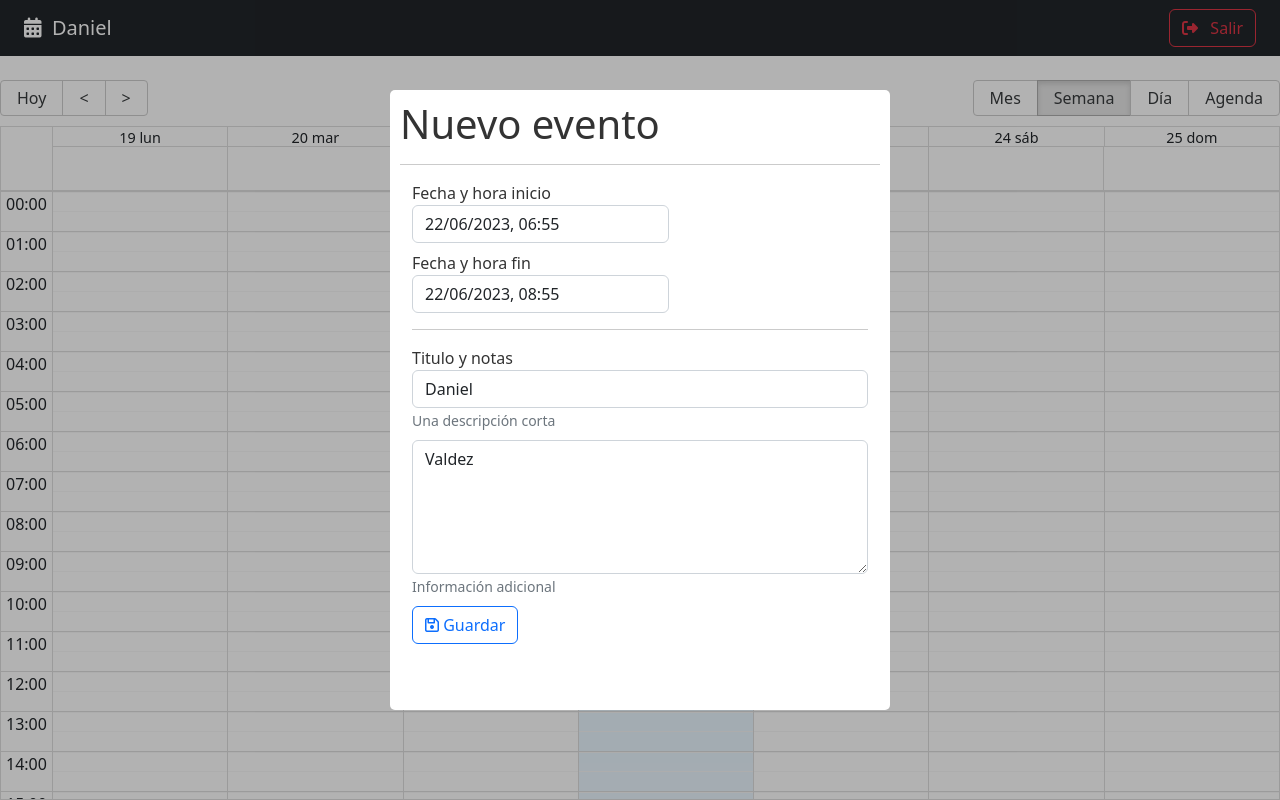
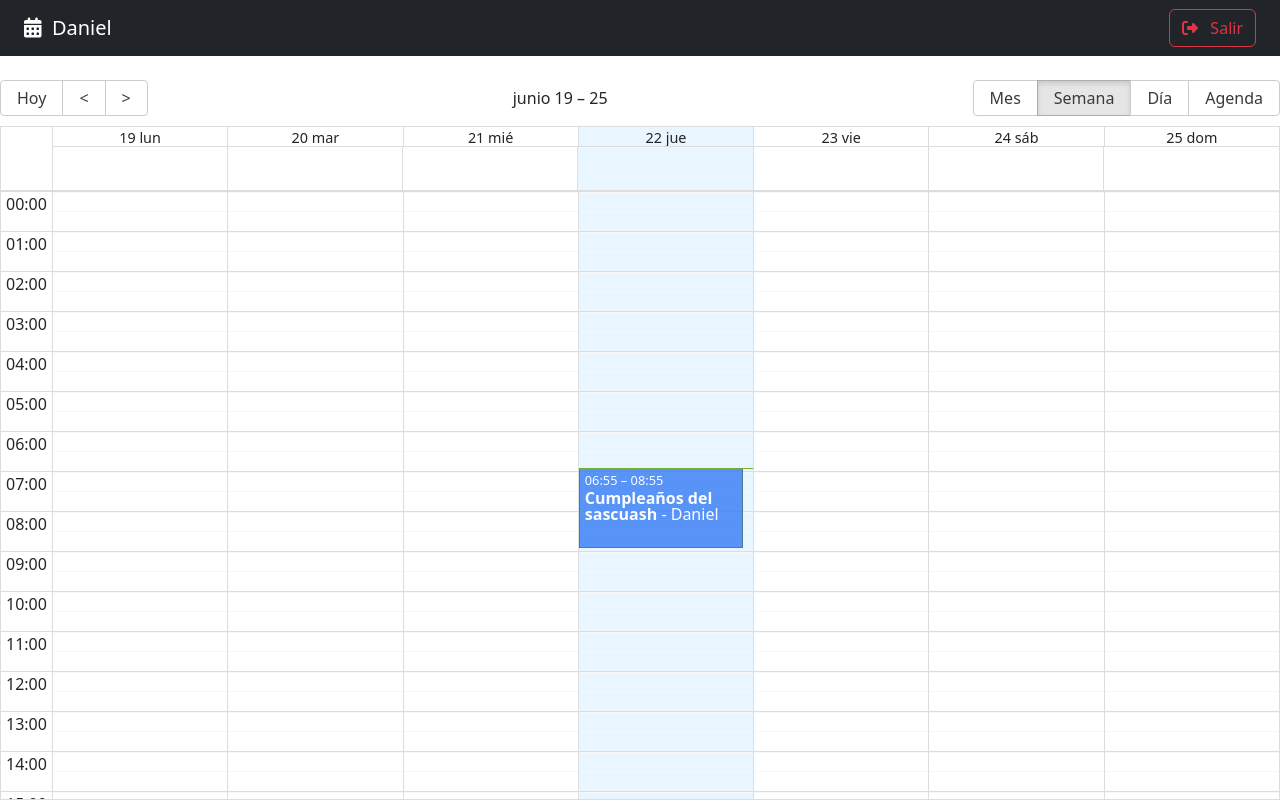
Before and after one commit to DanielVldz/Calendar, a React (Vite) app: page / in a window 1280 px wide. Built offline with nearby package versions, Linux system fonts and the light colour scheme.

Commit message:
Mostrar y ocultar modal en base al store

```diff
--- /dev/null
+++ b/src/auth/hooks/index.js
@@ -0,0 +1 @@
+export * from './useUiStore';
--- /dev/null
+++ b/src/auth/hooks/useUiStore.js
@@ -0,0 +1,25 @@
+import { useDispatch, useSelector } from "react-redux"
+import { onCloseDateModal, onOpenDateModal } from "../../store";
+
+export const useUiStore = () => {
+
+    const dispatch = useDispatch();
+
+    const { isDateModalOpen } = useSelector( state => state.ui );
+
+    const openDateModal = () => {
+        dispatch( onOpenDateModal() );
+    }
+
+    const closeDateModal = () => {
+        dispatch( onCloseDateModal() );
+    }
+    return {
+        //* Propiedades
+        isDateModalOpen,
+
+        //* Métodos
+        openDateModal,
+        closeDateModal,
+    }
+}
--- a/src/calendar/components/CalendarModal.jsx
+++ b/src/calendar/components/CalendarModal.jsx
@@ -10,6 +10,7 @@ import DatePicker, { registerLocale } from "react-datepicker";
 import "react-datepicker/dist/react-datepicker.css";
 
 import es from 'date-fns/locale/es';
+import { useUiStore } from '../../auth/hooks';
 
 
 registerLocale('es', es);
@@ -29,7 +30,7 @@ const customStyles = {
 
 export const CalendarModal = () => {
 
-    const [isOpen, setIsOpen] = useState( true );
+    const { isDateModalOpen, closeDateModal } = useUiStore();
 
     const [formSubmitted, setFormSubmitted] = useState(false);
 
@@ -63,7 +64,7 @@ export const CalendarModal = () => {
 
     const onCloseModal = () => {
         console.log('cerrando modal');
-        setIsOpen( false );
+        closeDateModal();
     }
 
     const onSubmit = ( event ) => {
@@ -87,7 +88,7 @@ export const CalendarModal = () => {
 
   return (
     <Modal
-        isOpen={ isOpen }
+        isOpen={ isDateModalOpen }
         onRequestClose={ onCloseModal }
         style={customStyles}
         className="modal"
--- a/src/calendar/pages/CalendarPage.jsx
+++ b/src/calendar/pages/CalendarPage.jsx
@@ -6,6 +6,7 @@ import { CalendarEvent, CalendarModal, Navbar } from '../';
 
 import { localizer, getMessagesES } from '../../helpers';
 import { useState } from 'react';
+import { useUiStore } from '../../auth/hooks';
 
 const events = [{
   title: 'Cumpleaños del sascuash',
@@ -20,6 +21,8 @@ const events = [{
 }]
 
 export const CalendarPage = () => {
+
+  const { openDateModal } = useUiStore();
 
   const [lastView, setLastView] = useState(localStorage.getItem('lastView') || 'week' )
 
@@ -36,7 +39,8 @@ export const CalendarPage = () => {
   }
 
   const onDoubleClick = ( event ) => {
-    console.log({ doubleClick: event });
+    // console.log({ doubleClick: event });
+    openDateModal();
   }
   const onSelect = ( event ) => {
     console.log({ click: event });
```
